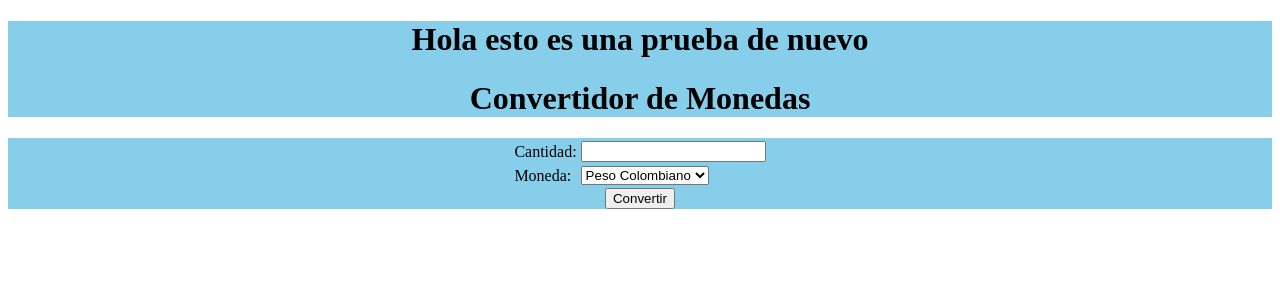
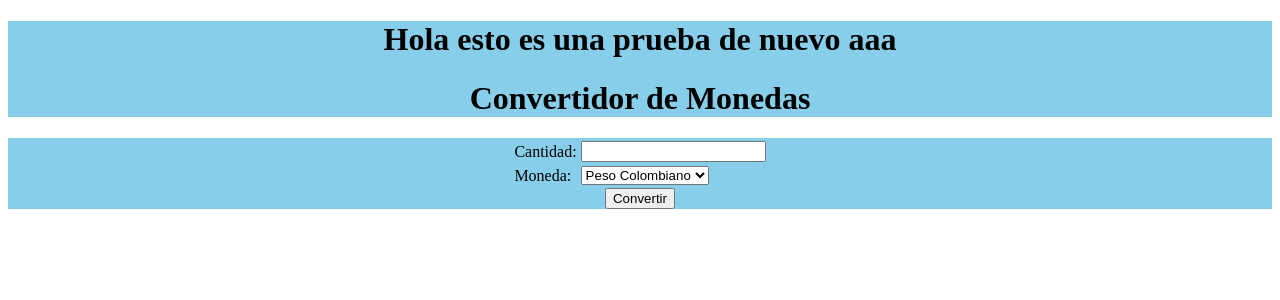
Before and after one commit to sergioandresco/Convertidor, a PHP site: page / in a window 1280 px wide. Shown: the top 300 px of the page. Run offline with PHP 8.4, Linux system fonts and the light colour scheme.

Commit message:
Commit 1 prueba

```diff
--- a/Index.php
+++ b/Index.php
@@ -11,7 +11,7 @@
 <body>
     <header style="background-color: skyblue;">
     <center>
-        <h1>Hola esto es una prueba de nuevo</h1>
+        <h1>Hola esto es una prueba de nuevo aaa</h1>
         <h1>Convertidor de Monedas</h1>
     </center>
     </header>
```
